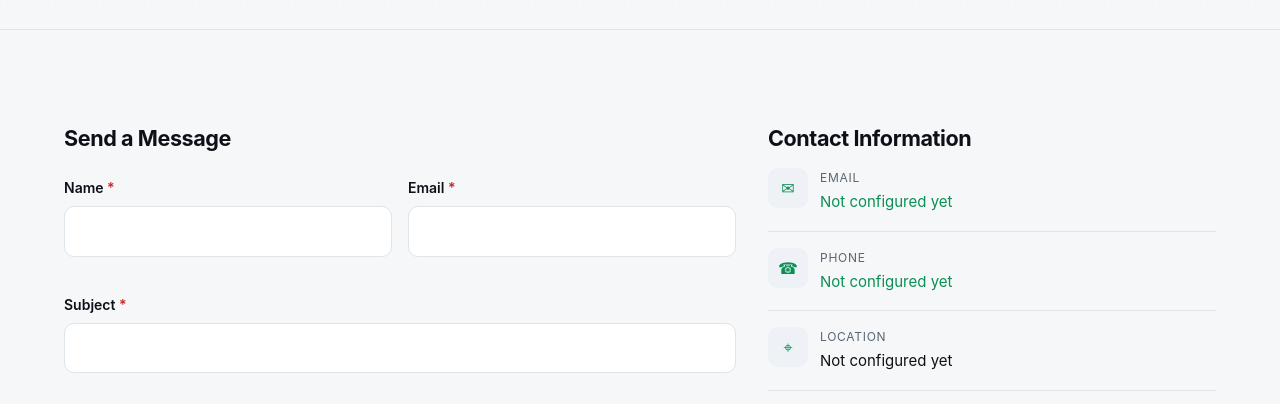
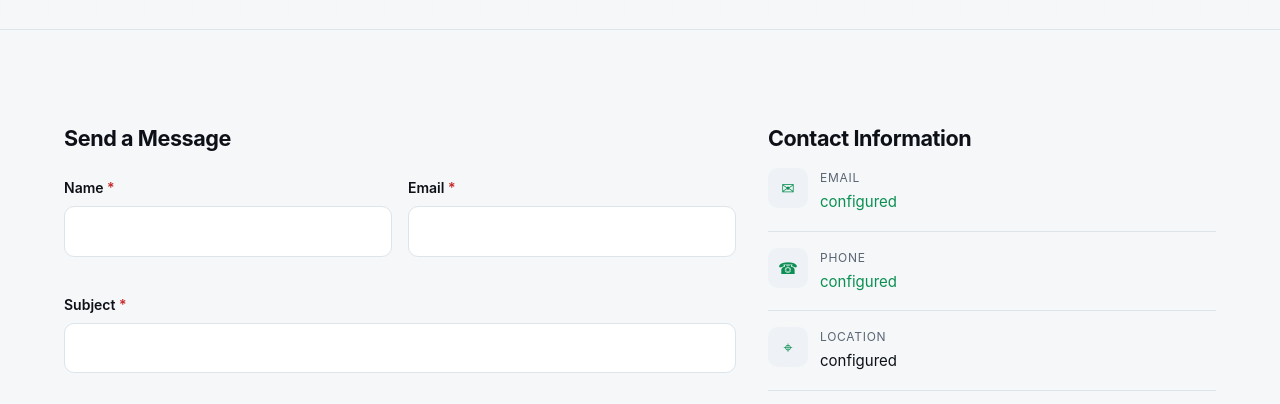
Before and after one commit to pashtonyarmangal-dotcom/gulwalipashtonyarportfolio, a plain HTML site: page Gul Wali Portfolio/pages/contact.html in a window 1280 px wide. Shown: the part 264-668 px from the top of the page. Drawn offline with Linux system fonts and the light colour scheme.

Commit message:
Update contact.html

```diff
--- a/Gul Wali Portfolio/pages/contact.html
+++ b/Gul Wali Portfolio/pages/contact.html
@@ -144,7 +144,7 @@
             <span class="contact-info__icon" aria-hidden="true">✉</span>
             <div>
               <div class="contact-info__label" data-i18n="contact.email">Email</div>
-              <a class="contact-info__value" id="contact-email" href="#">Not configured yet</a>
+              <a class="contact-info__value" id="contact-email" href="#">  configured  </a>
             </div>
           </div>
 
@@ -152,7 +152,7 @@
             <span class="contact-info__icon" aria-hidden="true">☎</span>
             <div>
               <div class="contact-info__label">Phone</div>
-              <a class="contact-info__value" id="contact-phone" href="#">Not configured yet</a>
+              <a class="contact-info__value" id="contact-phone" href="#">  configured  </a>
             </div>
           </div>
 
@@ -160,7 +160,7 @@
             <span class="contact-info__icon" aria-hidden="true">⌖</span>
             <div>
               <div class="contact-info__label">Location</div>
-              <span class="contact-info__value" id="contact-location">Not configured yet</span>
+              <span class="contact-info__value" id="contact-location">  configured  </span>
             </div>
           </div>
 
```
